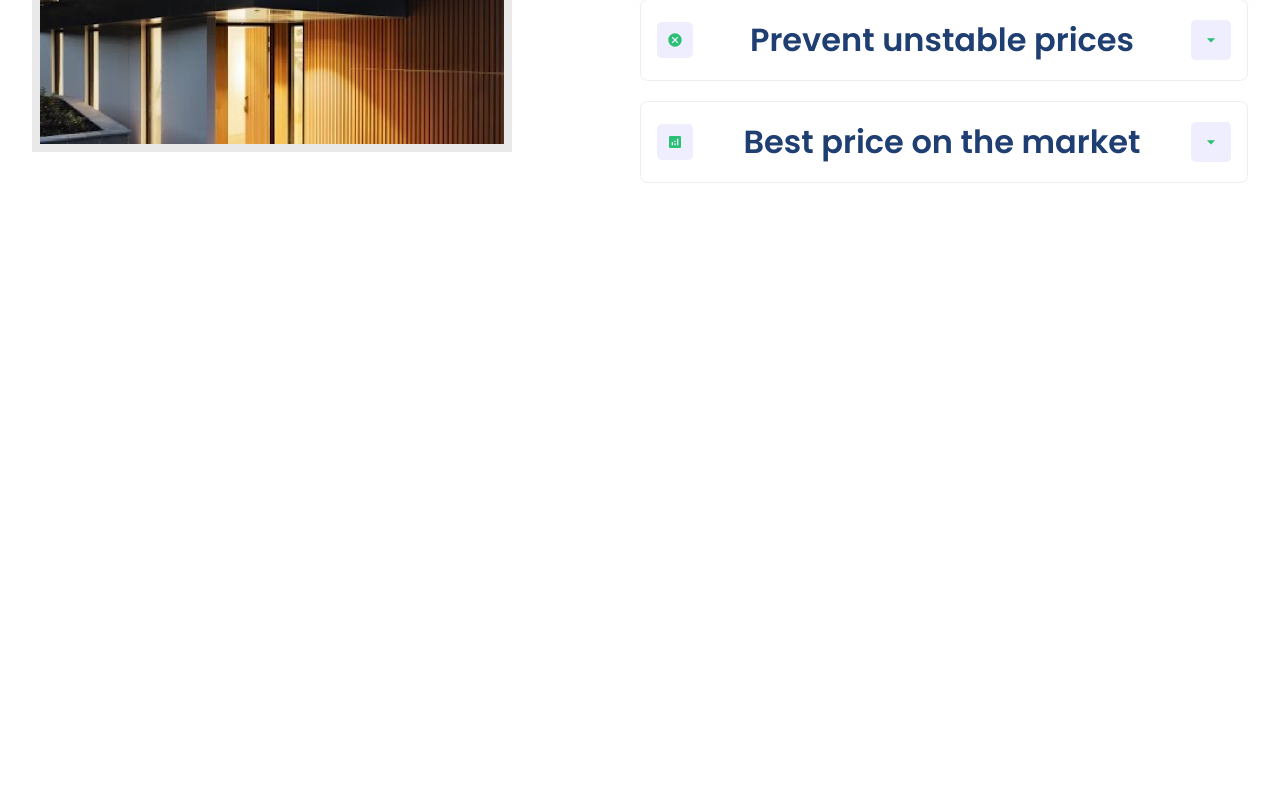
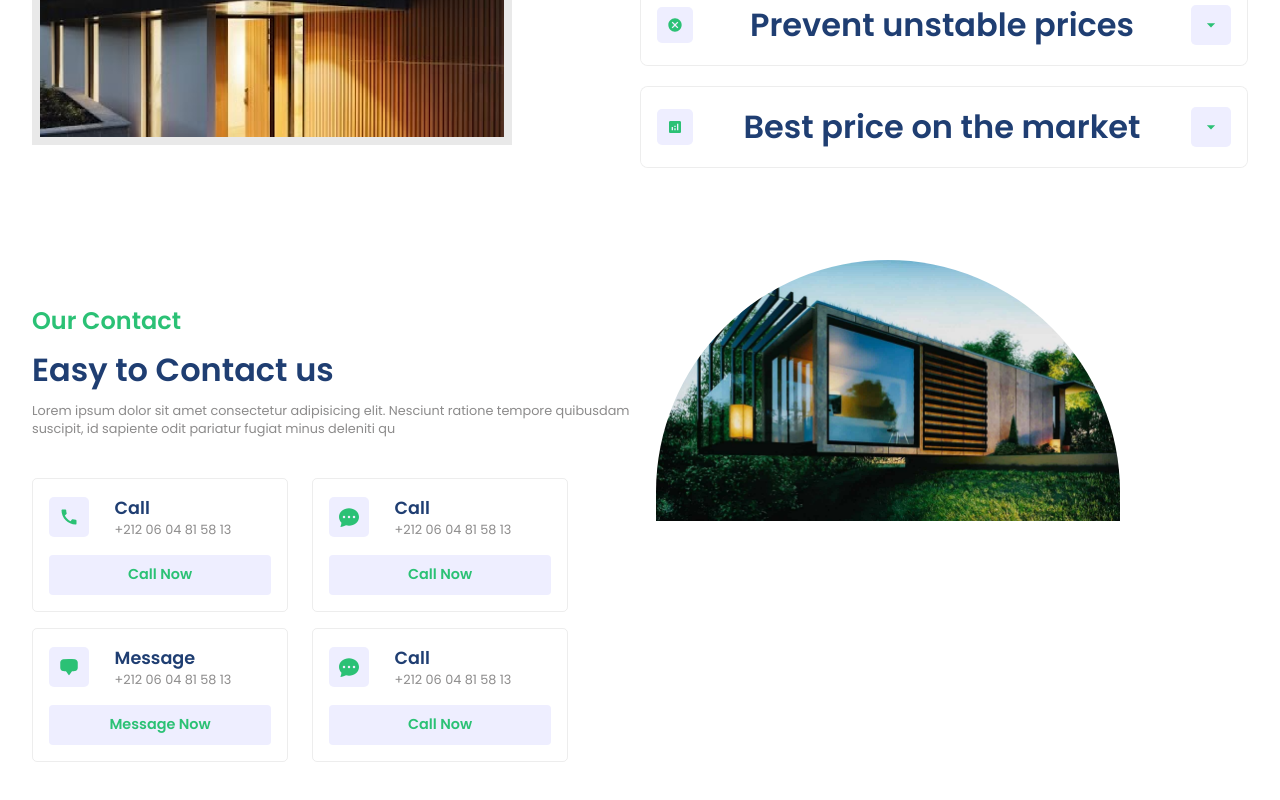
Before and after one commit to CodeCraft2016/EasyLivingFinds, a React (Vite) app: page / in a window 1280 px wide. Shown: the part 1976-2776 px from the top of the page. Before the commit the page ends 2211 px from the top, so only its background shows below. Built offline with nearby package versions, Linux system fonts and the light colour scheme.

Commit message:
Add GetStarted components

```diff
--- a/src/App.jsx
+++ b/src/App.jsx
@@ -4,6 +4,9 @@ import Companies from './components/Companies/Companies'
 import Residencies from './components/Residencies/Residencies'
 import Value from './components/Value/Value'
 import Contact from './components/Contact/Contact'
+import GetStarted from './components/GetStarted/GetStarted'
+import Footer from './components/Footer/Footer'
+
 import './App.css'
 function App() {
   return (
@@ -18,6 +21,8 @@ function App() {
       <Residencies/>
       <Value/>
       <Contact/>
+      <GetStarted/>
+      <Footer/>
 
     </div>
   );
--- a/src/components/Contact/Contact.css
+++ b/src/components/Contact/Contact.css
@@ -0,0 +1,71 @@
+.c-container{
+    justify-content: space-between;
+
+}
+
+.c-container>div{
+    flex:1;
+
+}
+
+.c-right{
+    width:100%;
+
+}
+
+.c-left{
+    gap: 0.5rem;
+}
+
+.contactModes{
+    margin-top: 2rem;
+    gap: 1rem;
+
+}
+
+.contactModes>.row{
+    gap:1.5rem;
+}
+
+.mode{
+    width: 16rem;
+    padding: 1rem;
+    border : 0.8px solid rgba(128,128,128,0.143);
+    border-radius: 5px;
+    gap:1rem;
+    transition: all 300ms ease-in;
+
+}
+
+.mode .button {
+    width: 100%;
+    background: var(--lightBlue);
+    color : var(--green);
+    font-size: 0.9rem;
+    font-weight: 600;
+
+}
+
+.mode>:nth-child(1)
+{
+    width: 100%;
+    gap: 1.6rem;
+}
+
+
+.mode .detail .primaryText{
+    font-size: 1.1rem;
+    font-weight: 600;
+
+}
+
+.mode:hover{
+    scale : 1.1;
+    box-shadow: var(--shadow);
+
+}
+.mode .button:hover{
+    background: var(--blue-gradient);
+    color:white;
+    scale: 0.8;
+}
--- a/src/components/Contact/Contact.jsx
+++ b/src/components/Contact/Contact.jsx
@@ -1,10 +1,98 @@
 import React from "react";
 import './Contact.css'
+import {MdCall} from 'react-icons/md';
+import {BsFillChatDotsFill} from 'react-icons/bs'
+import { HiChatBubbleBottomCenter } from "react-icons/hi2";
+
 
 const Contact = () =>{
 
     return( <section className="c-wrapper">
+        <div className="paddings innerWidth flexCenter c-container">
+            {/*Left Side */}
+            <div className="flexColStart c-left">
+                <span className="greenText">Our Contact</span>
+                <span className="primaryText">Easy to Contact us</span>
+                <span className="secondaryText">Lorem ipsum dolor sit amet consectetur adipisicing elit. Nesciunt ratione tempore quibusdam suscipit, id sapiente odit pariatur fugiat minus deleniti qu</span>
+                <div className="flexColStart contactModes">
+                    {/*first row  */}
+                    <div className="flexStart row">
+                        {/*first mode  */}
+                        <div className="flexColCenter mode">
+                            <div className="flexStart">
+                                <div className="flexCenter icon">
+                                    <MdCall size={20}/>
+                                </div>
+                                <div className="flexColStart detail">
+                                    <span className="primaryText">Call</span>
+                                    <span className="secondaryText">+212 06 04 81 58 13</span>
 
+                                </div>
+                            </div>
+                            <div className="flexCenter button">Call Now</div>
+
+                        </div>
+                        {/*second mode */}
+                        <div className="flexColCenter mode">
+                            <div className="flexStart">
+                                <div className="flexCenter icon">
+                                    <BsFillChatDotsFill size={20}/>
+                                </div>
+                                <div className="flexColStart detail">
+                                    <span className="primaryText">Call</span>
+                                    <span className="secondaryText">+212 06 04 81 58 13</span>
+
+                                </div>
+                            </div>
+                            <div className="flexCenter button">Call Now</div>
+
+                        </div>
+                    </div>
+                    {/*second row  */}
+                    <div className="flexStart row">
+                        {/*theerth mode  */}
+                        <div className="flexColCenter mode">
+                            <div className="flexStart">
+                                <div className="flexCenter icon">
+                                    <HiChatBubbleBottomCenter size={20}/>
+                                </div>
+                                <div className="flexColStart detail">
+                                    <span className="primaryText">Message</span>
+                                    <span className="secondaryText">+212 06 04 81 58 13</span>
+
+                                </div>
+                            </div>
+                            <div className="flexCenter button">Message Now</div>
+
+                        </div>
+                        {/*fourth mode */}
+                        <div className="flexColCenter mode">
+                            <div className="flexStart">
+                                <div className="flexCenter icon">
+                                    <BsFillChatDotsFill size={20}/>
+                                </div>
+                                <div className="flexColStart detail">
+                                    <span className="primaryText">Call</span>
+                                    <span className="secondaryText">+212 06 04 81 58 13</span>
+
+                                </div>
+                            </div>
+                            <div className="flexCenter button">Call Now</div>
+
+                        </div>
+                    </div>
+
+                </div>
+            </div>
+
+            <div className="c-right">
+                <div className="image-container">
+                    <img src="./contact.jpg" alt="" />
+                </div>
+
+            </div>
+
+        </div>
     </section>)
 }
 
--- /dev/null
+++ b/src/components/Footer/Footer.jsx
@@ -0,0 +1,12 @@
+import React from "react";
+import './Footer.css';
+
+const Footer = ()=>{
+    return ( <div>
+        <section className="f-wrapper">
+            <div className="paddings innerWidth flexCenter f-container"></div>
+        </section>
+    </div>)
+}
+
+export default Footer
--- /dev/null
+++ b/src/components/GetStarted/GetStarted.css
@@ -0,0 +1,26 @@
+.inner-container{
+    gap:1.5rem;
+    background: var(--green);
+    padding: 2rem;
+    border-radius: 10px;
+    border : 6px solid var(--lightGreen);
+    text-align: center;
+}
+
+.inner-container .primaryText {
+    color:aliceblue;
+    font-weight: 600;
+
+}
+
+.inner-container .secondaryText{
+    color: rgba(255, 255, 255, 0.587);
+
+}
+.inner-container .button{
+    background: white;
+    color : var(--green);
+    border: 2px solide white;
+    box-shadow: var(--shadow);
+    border-radius: 15px;
+}
--- /dev/null
+++ b/src/components/GetStarted/GetStarted.jsx
@@ -0,0 +1,26 @@
+import React from "react";
+import './GetStarted.css'
+
+const GetStarted = ()=>{
+
+    return (
+    <section class="g-wrapper">
+        <div className="paddings innerWidth g-container">
+            <div className="flexColCenter inner-container">
+                <span className="primaryText">Get Started with <span className="code-craft">code<span>Craft &copy;</span> </span></span>
+                <span className="secondaryText">Lorem ipsum dolor sit, esse natus asperiores pariatur repellendus vo. Eveniet, voluptates ad.
+                    <br/> Find your residence soon
+                </span>
+
+                <button className="button">
+
+                    <a href="mailto:elmehdiboutgayout@icloud.com">Get Started</a>
+
+                </button>
+            </div>
+        </div>
+
+    </section>)
+}
+
+export default GetStarted
--- a/src/index.css
+++ b/src/index.css
@@ -8,6 +8,7 @@
   --lightBlue: #eeeeff;
   --shadow: 0px 23px 21px -8px rgba(136, 160, 255, 0.25);
   --green : #2bc175;
+  --lightGreen : #56f4a5;
 }
 
 * {
@@ -21,6 +22,20 @@ a {
   color: inherit;
   text-decoration: none;
 }
+
+.code-craft{
+
+  background: black;
+  color : white;
+  padding: 4px;
+  border-radius: 15px;
+}
+.code-craft>span{
+
+  color : var(--green);
+
+}
+
 .paddings {
   padding: 1.5rem;
 }
@@ -75,7 +90,12 @@ a {
 
 .secondaryText {
   color: rgb(140 139 139);
-  font-size: 0.9rem;
+  font-size: 0.8rem;
+}
+
+.smallText{
+  color : rgb(140 139 139);
+  font-size: 0.5rem;
 }
 .orangeText {
   color: orange;
```
Also changed, not shown: src/components/Footer/Footer.css (added).
